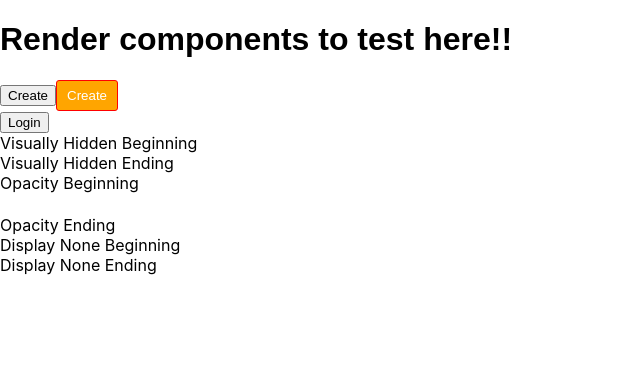
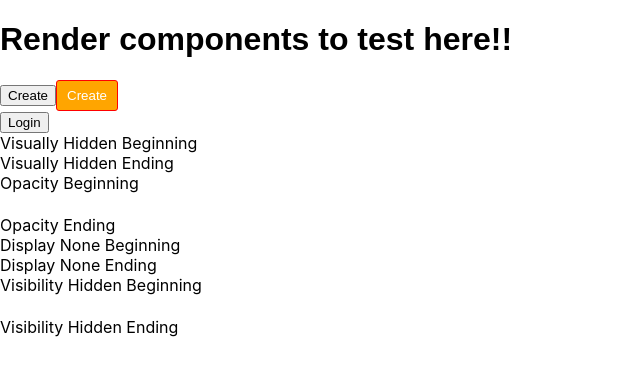
Before and after one commit to G3-Code/draganddrop, a React (Create React App) app in the folder dnd/: page /page1 in a window 1280 px wide. Shown: the top 376 px of the page, without its empty margins (0-640 px from the left). Built offline with nearby package versions, Linux system fonts and the light colour scheme.

Commit message:
Added visibility hidden

```diff
--- a/dnd/src/App.css
+++ b/dnd/src/App.css
@@ -47,6 +47,10 @@
   display: none;
 }
 
+.visibility-hidden {
+  visibility: hidden;
+}
+
 @keyframes App-logo-spin {
   from {
     transform: rotate(0deg);
--- a/dnd/src/components/Page1.js
+++ b/dnd/src/components/Page1.js
@@ -19,6 +19,11 @@ export default function Page1() {
         <button className="displayNone">Demo Buttons</button>
         <div>Display None Ending</div>
       </div>
+      <div>
+        <div>Visibility Hidden Beginning</div>
+        <button className="visibility-hidden">Demo Buttons</button>
+        <div>Visibility Hidden Ending</div>
+      </div>
     </Fragment>
   );
 }
```
